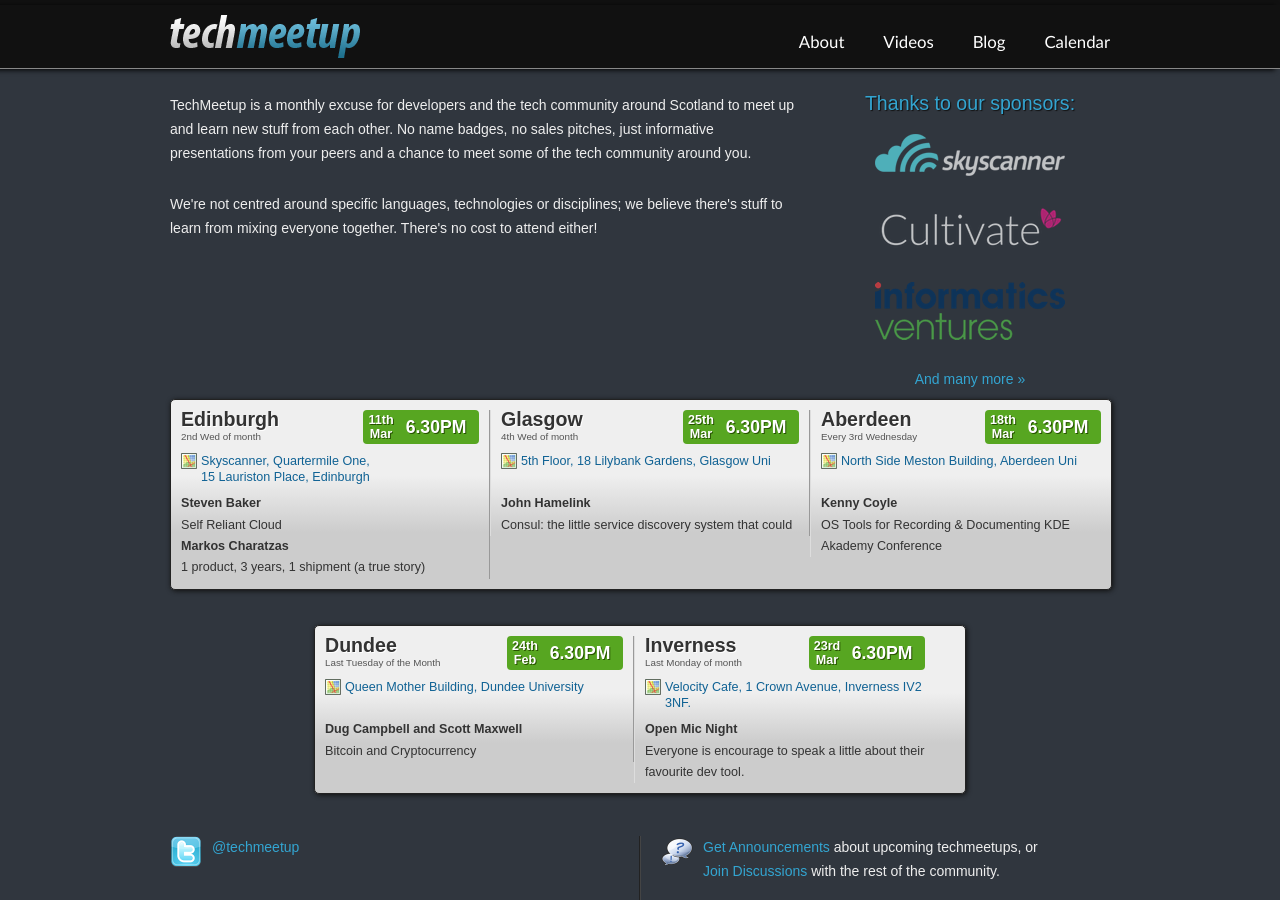
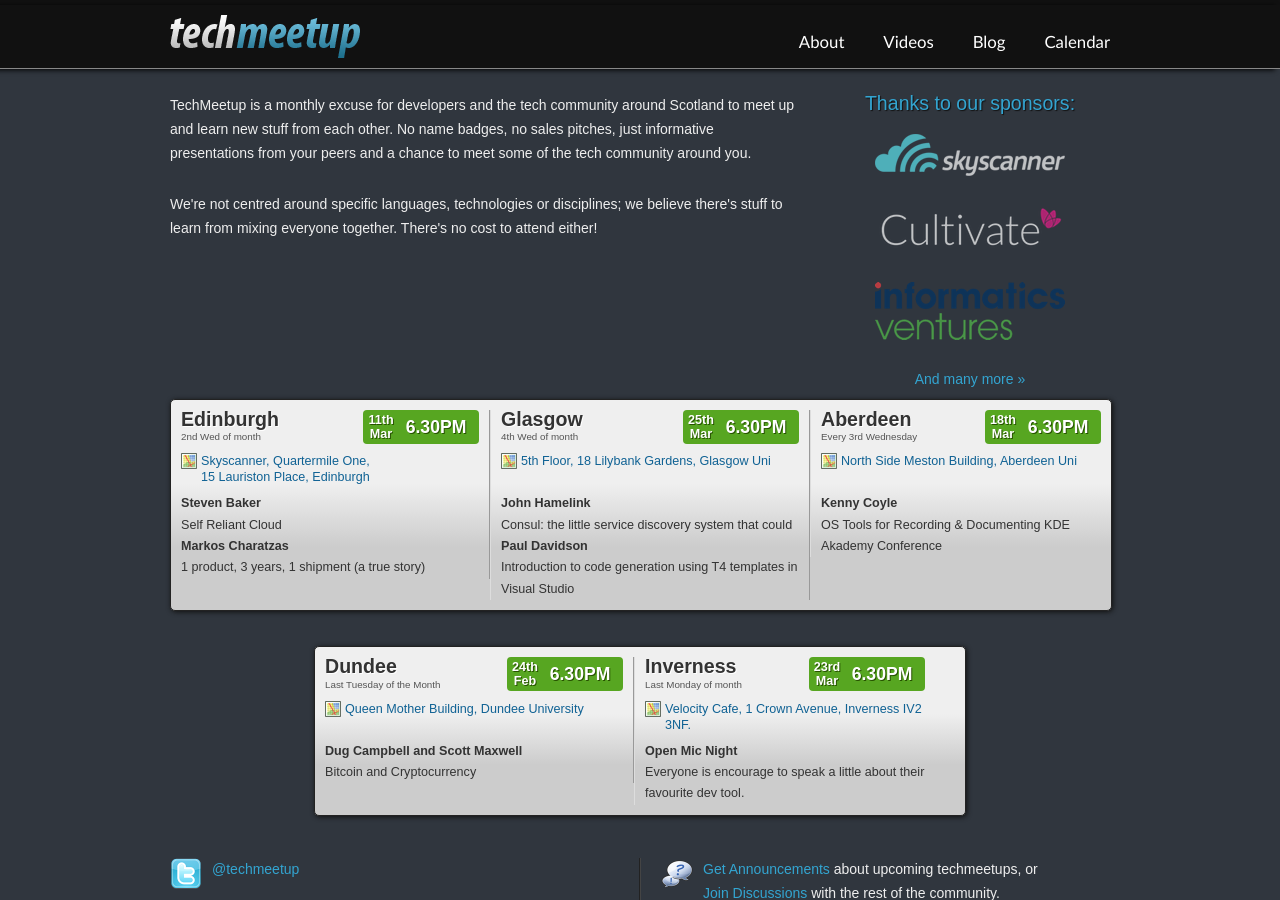
Before and after one commit to techmeetup/techmeetup.co.uk, a Jekyll site: the page built from index.html, in a window 1280 px wide and 900 px high. Built offline with Jekyll 4.4.1, drawn with Linux system fonts in a browser that asks for light colours.

Commit message:
Added second speak for glasgow

```diff
--- a/_data/index.json
+++ b/_data/index.json
@@ -18,6 +18,10 @@
       {
         "name": "John Hamelink",
         "talk": "Consul: the little service discovery system that could"
+      },
+      {
+        "name": "Paul Davidson",
+        "talk": "Introduction to code generation using T4 templates in Visual Studio"
       }
     ],
     "day": "25th",
```
